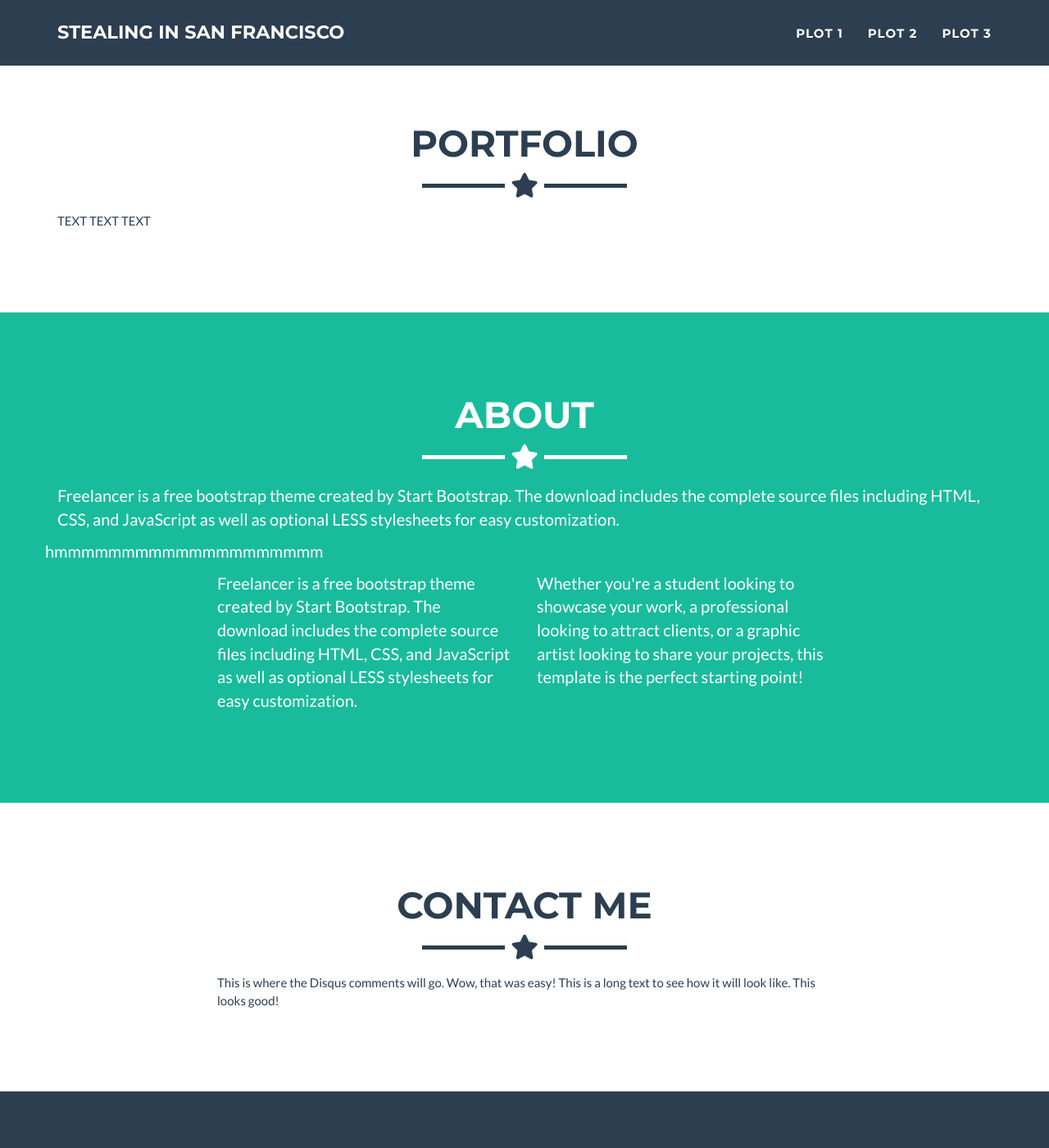
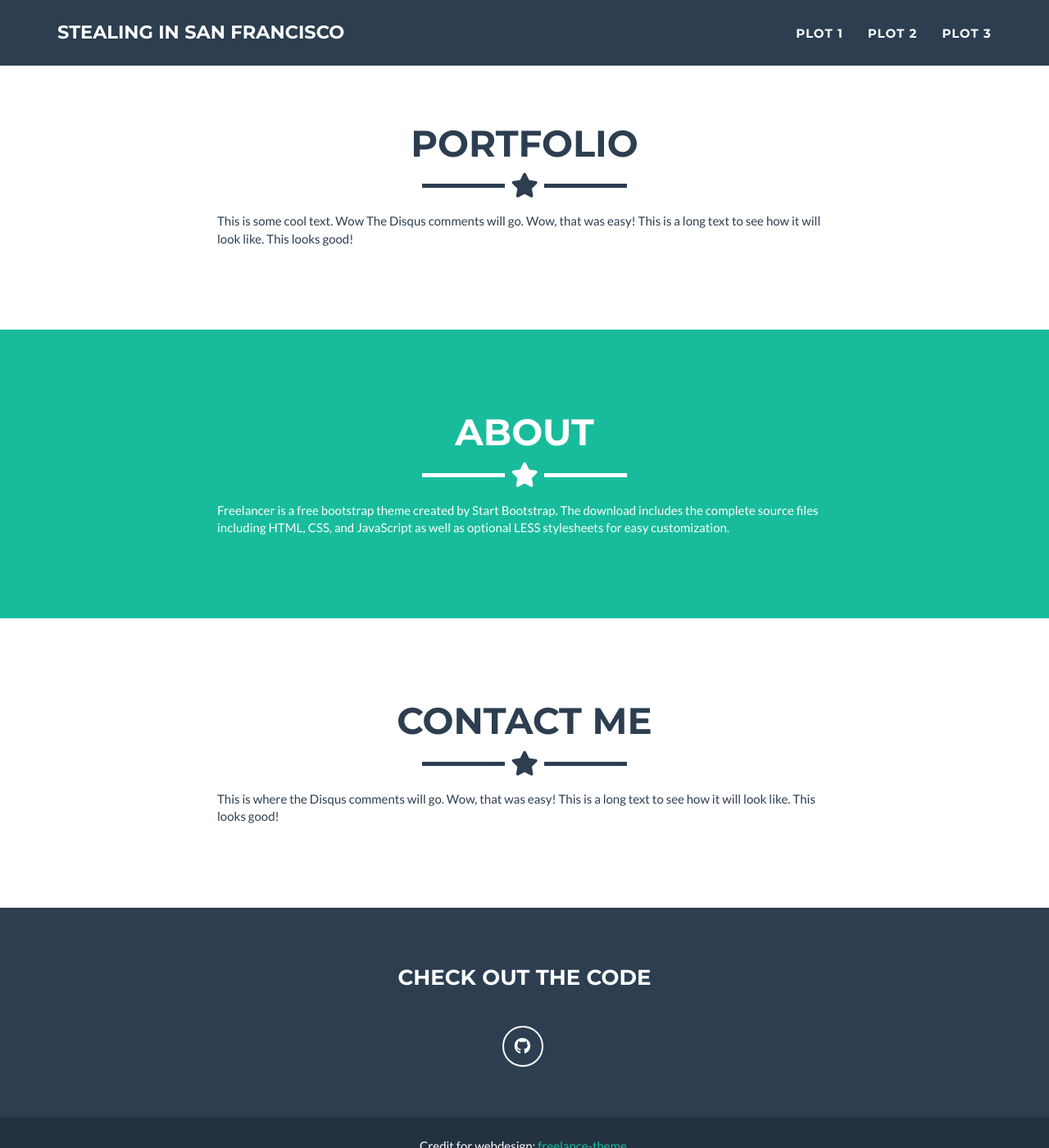
Before and after one commit to ThereseStein/ThereseStein.github.io, a Jekyll site: the page built from index.html, in a window 1280 px wide and 1400 px high, scrolled down 763 px. Shown: the whole window at 82% size. Built offline with Jekyll 4.4.1, drawn with Linux system fonts in a browser that asks for light colours.

Commit message:
Adding text

```diff
--- a/_includes/about.html
+++ b/_includes/about.html
@@ -7,19 +7,11 @@
         <hr class="star-light">
       </div>
     </div>
-    <p>Freelancer is a free bootstrap theme created by Start Bootstrap. The download includes the complete
+    <div class="row">
+      <div class="col-lg-8 col-lg-offset-2">
+        Freelancer is a free bootstrap theme created by Start Bootstrap. The download includes the complete
       source files including HTML, CSS, and JavaScript as well as optional LESS stylesheets for easy
-      customization.</p>
-    <div class="row">
-      <p>hmmmmmmmmmmmmmmmmmmmm</p>
-      <div class="col-lg-4 col-lg-offset-2">
-        <p>Freelancer is a free bootstrap theme created by Start Bootstrap. The download includes the complete
-          source files including HTML, CSS, and JavaScript as well as optional LESS stylesheets for easy
-          customization.</p>
-      </div>
-      <div class="col-lg-4">
-        <p>Whether you're a student looking to showcase your work, a professional looking to attract clients, or
-          a graphic artist looking to share your projects, this template is the perfect starting point! </p>
+      customization.
       </div>
     </div>
   </div>
--- a/_includes/portfolio_grid.html
+++ b/_includes/portfolio_grid.html
@@ -7,7 +7,13 @@
         <hr class="star-primary">
       </div>
     </div>
-    TEXT TEXT TEXT
+    <div class="row">
+      <div class="col-lg-8 col-lg-offset-2">
+        This is some cool text.
+        Wow
+        The Disqus comments will go. Wow, that was easy! This is a long text to see how it will look like. This looks good!
+      </div>
+    </div>
     <div class="portfolio-flex-row">
       {% for post in site.posts %}
       <div class="portfolio-flex-item portfolio-item">
```
